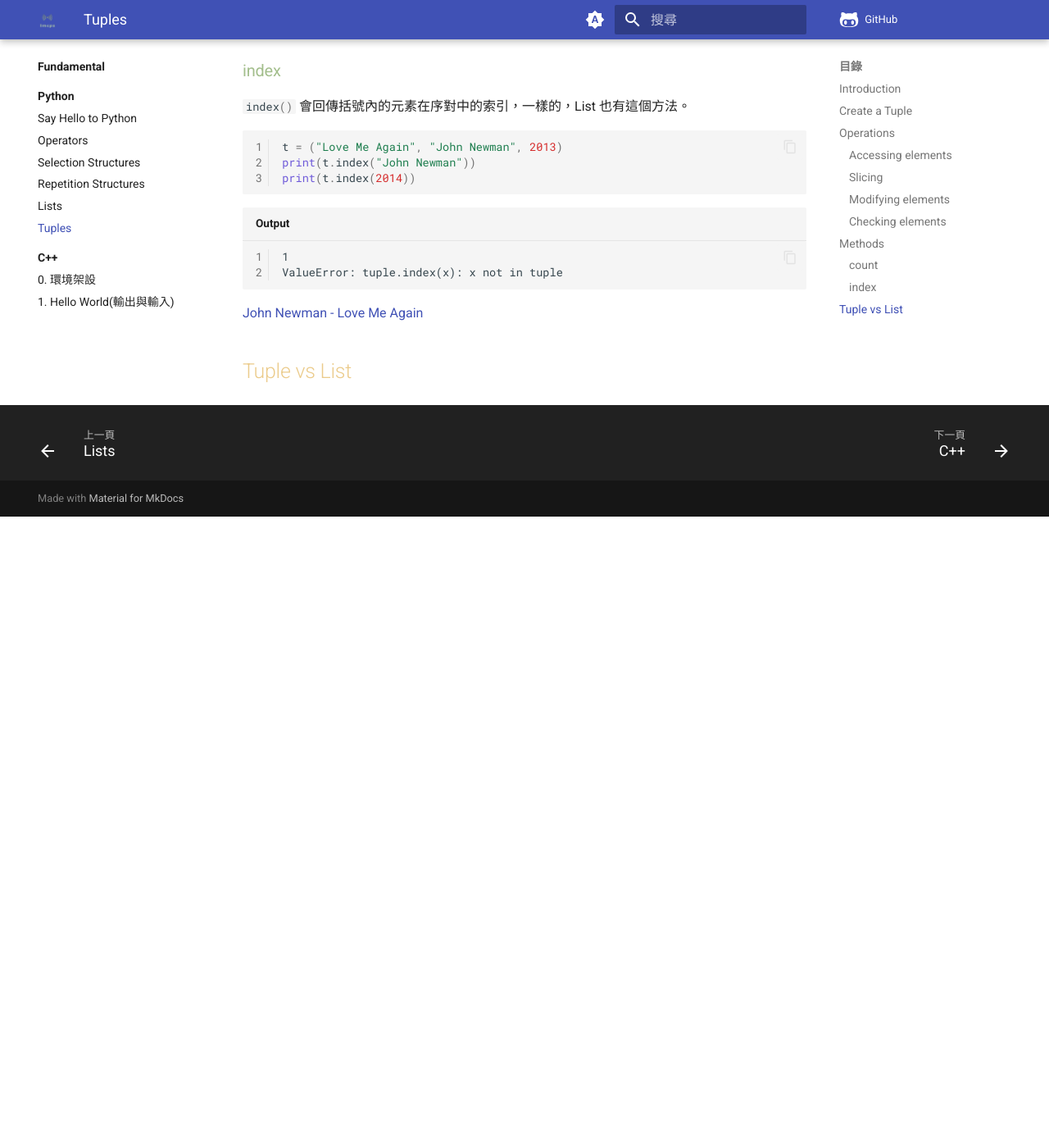
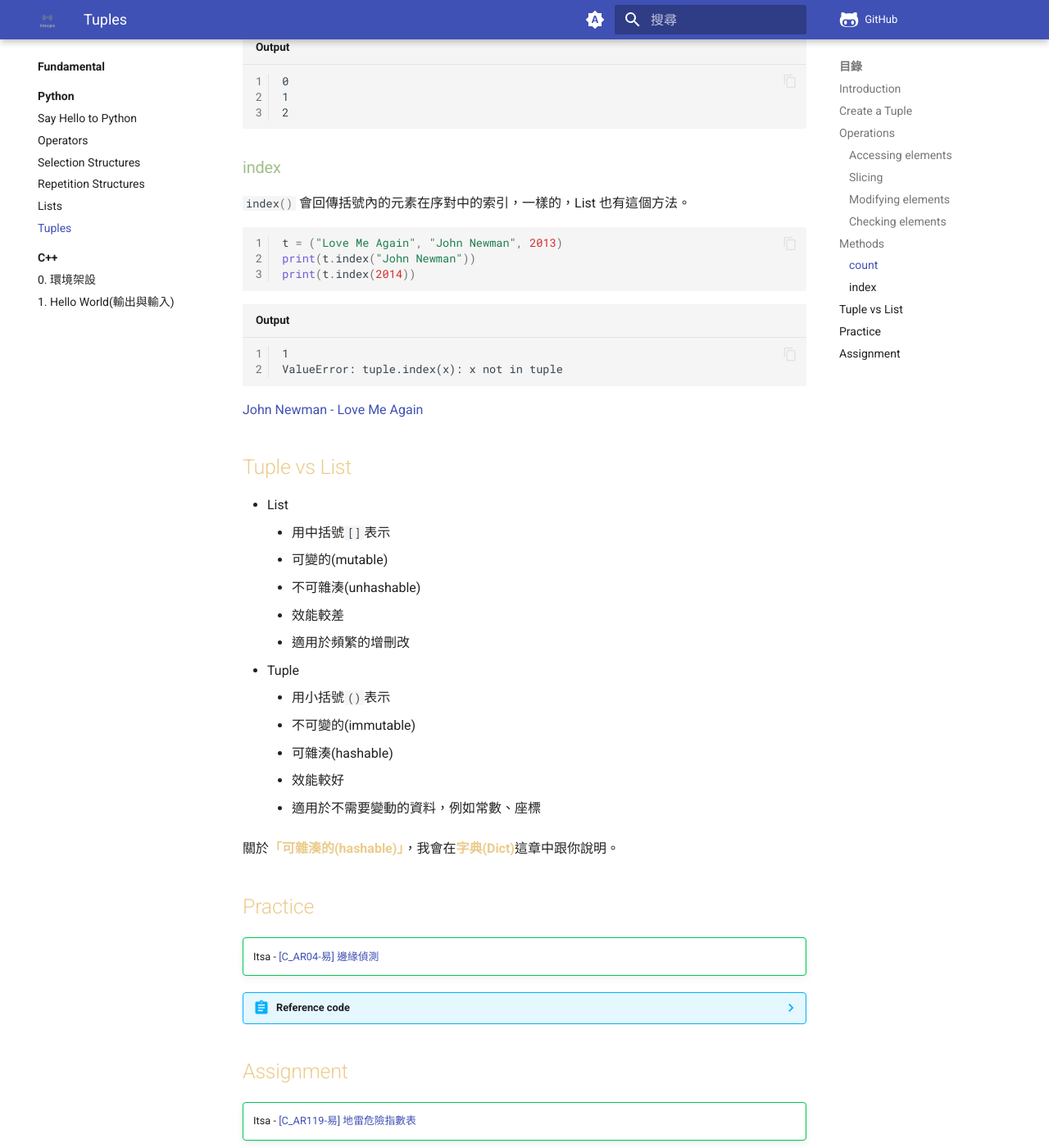
Before and after one commit to cheung4843/ZestAlgo, an MkDocs documentation site: the page built from docs/fundamental/python/tuples.md, in a window 1280 px wide and 1400 px high, scrolled down 4091 px. Shown: the whole window at 82% size. Built offline with MkDocs 1.6.1 and Material for MkDocs 9.7.7, drawn with Linux system fonts in a browser that asks for light colours; comment, search, counter and statistics services are not loaded; before the commit the page ends 4721 px from its top, so only the background shows below that; some of the changed text lies outside the part shown.

Commit message:
modified: tuples.md
Practice and Assignment

````diff
--- a/docs/fundamental/python/tuples.md
+++ b/docs/fundamental/python/tuples.md
@@ -115,12 +115,15 @@ print(t[:])
 ### Modifying elements
 但是你不能修改序對中的元素，這是**不可變的(immutable)**，是有折衷的方法啦，就是把序對轉換成串列，再轉換回來。
 
-```python linenums="1"
-cat_tup = ("😸", "😺", "😻")
+```python linenums="1" hl_lines="8"
+cat_tup = ("😸", "😺", "😻", ["😿", "🙀"])
 
 cat_lst = list(cat_tup)
 cat_lst[1] = "😼"
 cat_tup = tuple(cat_lst)
+print(cat_tup)
+
+cat_tup[3][0] = "😾"
 print(cat_tup)
 
 cat_tup[1] = "😽"
@@ -128,9 +131,12 @@ print(cat_tup)
 ```
 
 ``` linenums="1" title="Output"
-('😸', '😼', '😻')
+('😸', '😼', '😻', ['😿', '🙀'])
+('😸', '😼', '😻', ['😾', '🙀'])
 TypeError: 'tuple' object does not support item assignment
 ```
+
+但你有沒有覺得怪怪的，為什麼我可以修改序對中的串列呢?
 
 ### Checking elements
 你可以用 `#!python in` 來檢查元素是否在序對中，這跟串列是一樣的。
@@ -187,3 +193,72 @@ ValueError: tuple.index(x): x not in tuple
 [John Newman - Love Me Again](https://youtu.be/CfihYWRWRTQ?si=5Hw30F-5g6N8lrnA)
 
 ## Tuple vs List
+- List
+    - 用中括號`[]`表示
+    - 可變的(mutable)
+    - 不可雜湊(unhashable)
+    - 效能較差
+    - 適用於頻繁的增刪改
+- Tuple
+    - 用小括號`()`表示
+    - 不可變的(immutable)
+    - 可雜湊(hashable)
+    - 效能較好
+    - 適用於不需要變動的資料，例如常數、座標
+
+關於**「可雜湊的(hashable)」**，我會在**字典(Dict)**這章中跟你說明。
+
+## Practice
+!!! success ""
+    Itsa - [[C_AR04-易] 邊緣偵測](https://e-tutor.itsa.org.tw/mod/programming/view.php?a=939)
+
+??? abstract "Reference code"
+    ```python linenums="1"
+
+    N = int(input())
+
+    dirs = ((0, 1), (0, -1), (1, 0), (-1, 0))
+
+    for k in range(N):
+        n, m = map(int, input().split())
+        pic = []
+        for _ in range(n):
+            pic.append(input().split())
+
+        for i in range(n):
+            for j in range(m):
+                if pic[i][j] == '0':
+                    print('_ ', end='')
+                else:
+                    is_edge = False
+                    for d in dirs:
+                        x, y = i + d[0], j + d[1]
+                        if 0 <= x < n and 0 <= y < m and pic[x][y] == '0':
+                            is_edge = True
+                            break
+                    if is_edge:
+                        print('0 ', end='')
+                    else:
+                        print('_ ', end='')
+            print()
+
+        if k != N - 1:
+            print()
+
+    ```
+    方向 `dirs` 就很適用序對來表示，因為它是固定的，不會變動。
+
+    未來在學圖形走訪的時候，你會一直看到這種寫法。
+
+## Assignment
+
+!!! success ""
+    Itsa - [[C_AR119-易] 地雷危險指數表](https://e-tutor.itsa.org.tw/mod/programming/view.php?id=20743)
+
+!!! success ""
+    Itsa - [[C_AR139-易] 黃金探測](https://e-tutor.itsa.org.tw/mod/programming/view.php?id=22874)
+
+!!! success ""
+    Itsa - [[C-AR140-易] 求最大糧食產量](https://e-tutor.itsa.org.tw/mod/programming/view.php?id=23930)
+
+@EditTime : 2024-02-04 21:15
````
Also changed, not shown: other parts of docs/fundamental/python/tuples.md (+1 -1 lines).
